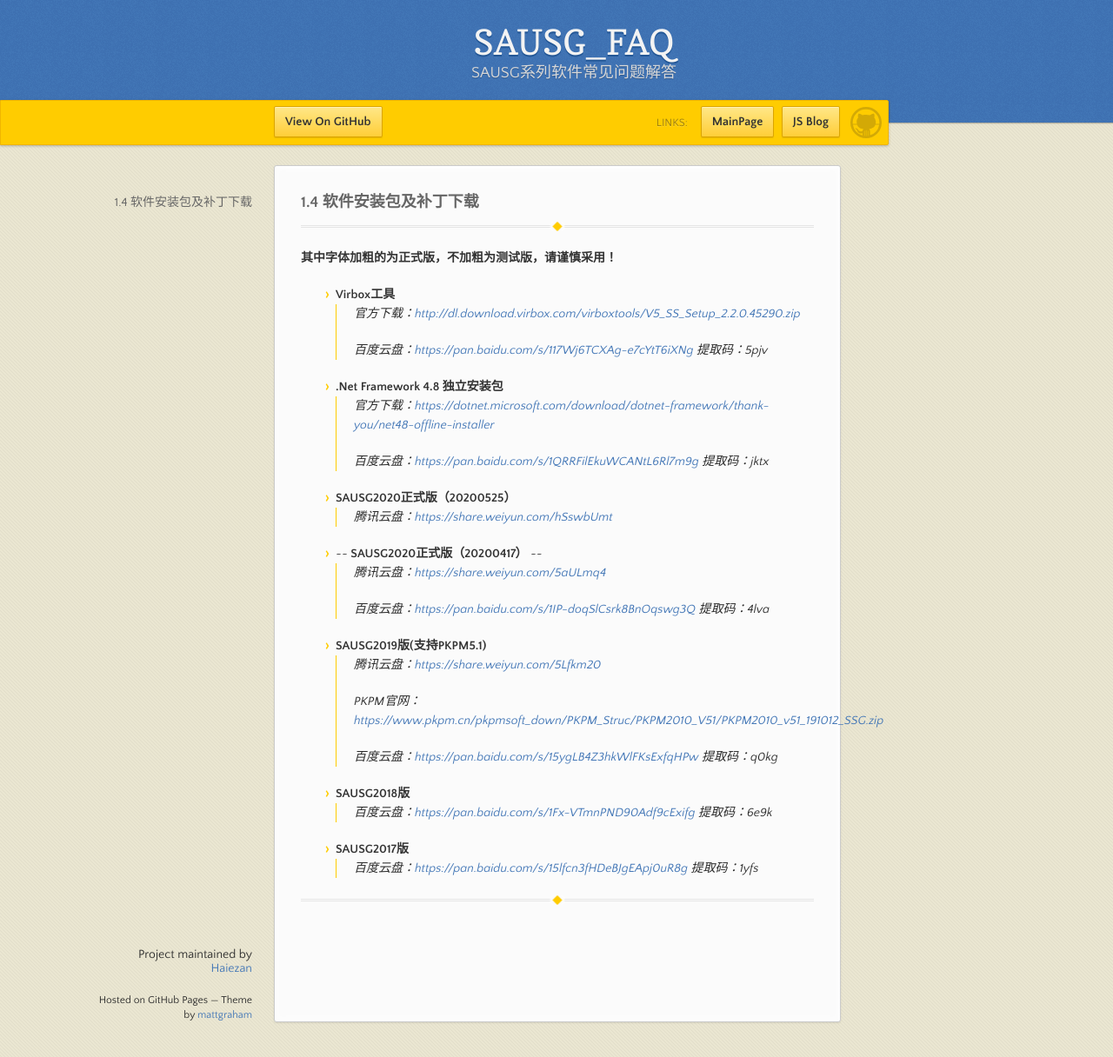
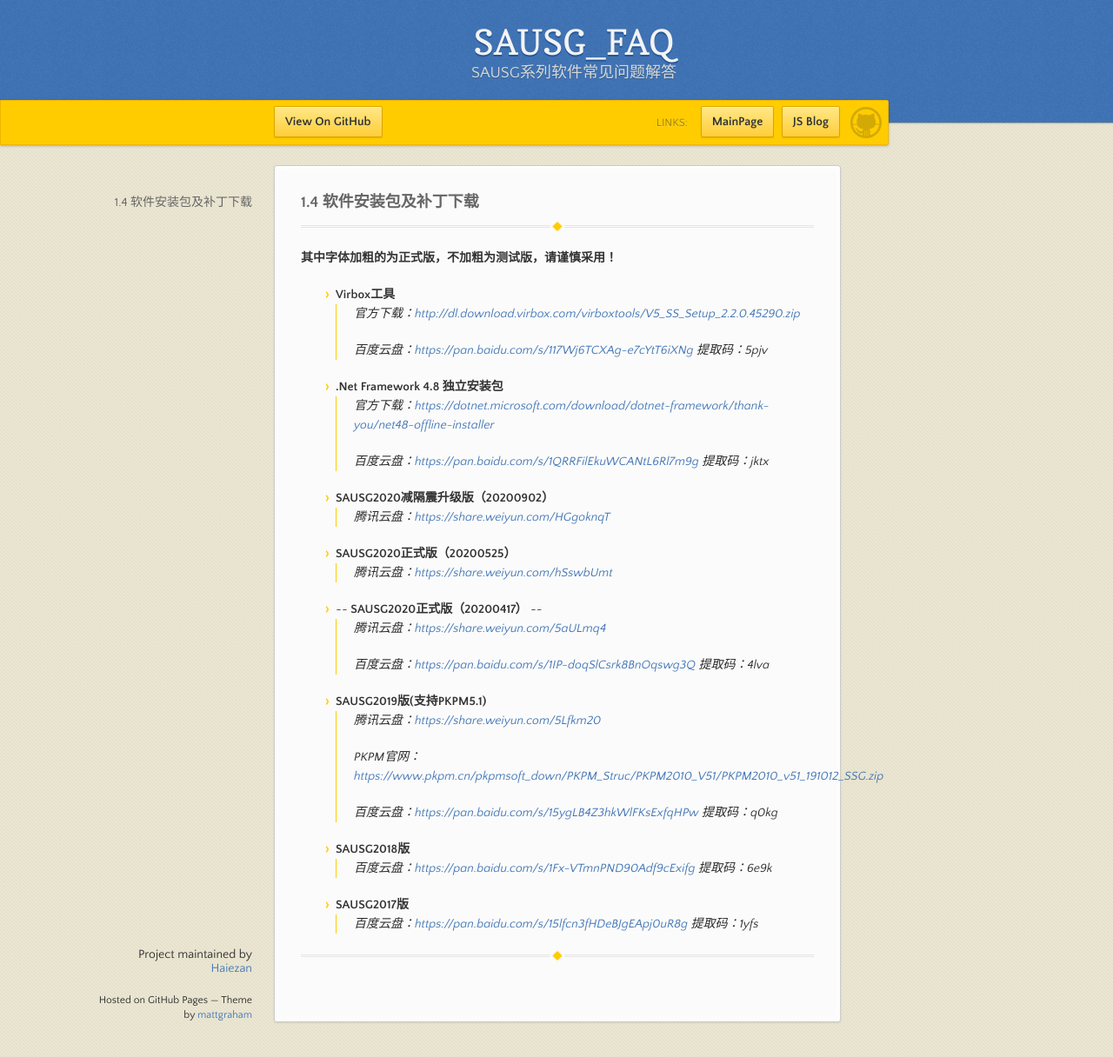
Before and after one commit to Haiezan/SAUSG_FAQ, a Jekyll site: the page built from 1.安装问题/1.4.软件安装包及补丁下载.md, in a window 1280 px wide and 1216 px high. Shown: the whole window at 87% size. Built offline with Jekyll 4.4.1, drawn with Linux system fonts in a browser that asks for light colours; our own code applies the rules of GitHub Pages for plain Markdown files; comment, search, counter and statistics services are not loaded.

Commit message:
Update 1.4.软件安装包及补丁下载.md

```diff
--- a/1.安装问题/1.4.软件安装包及补丁下载.md
+++ b/1.安装问题/1.4.软件安装包及补丁下载.md
@@ -12,6 +12,9 @@
 > 官方下载：[https://dotnet.microsoft.com/download/dotnet-framework/thank-you/net48-offline-installer](https://dotnet.microsoft.com/download/dotnet-framework/thank-you/net48-offline-installer)
 >
 > 百度云盘：[https://pan.baidu.com/s/1QRRFilEkuWCANtL6Rl7m9g](https://pan.baidu.com/s/1QRRFilEkuWCANtL6Rl7m9g)  提取码：jktx
+
+* **SAUSG2020减隔震升级版（20200902）**
+> 腾讯云盘：[https://share.weiyun.com/HGgoknqT](https://share.weiyun.com/HGgoknqT )
 
 * **SAUSG2020正式版（20200525）**
 > 腾讯云盘：[https://share.weiyun.com/hSswbUmt](https://share.weiyun.com/hSswbUmt)
```
